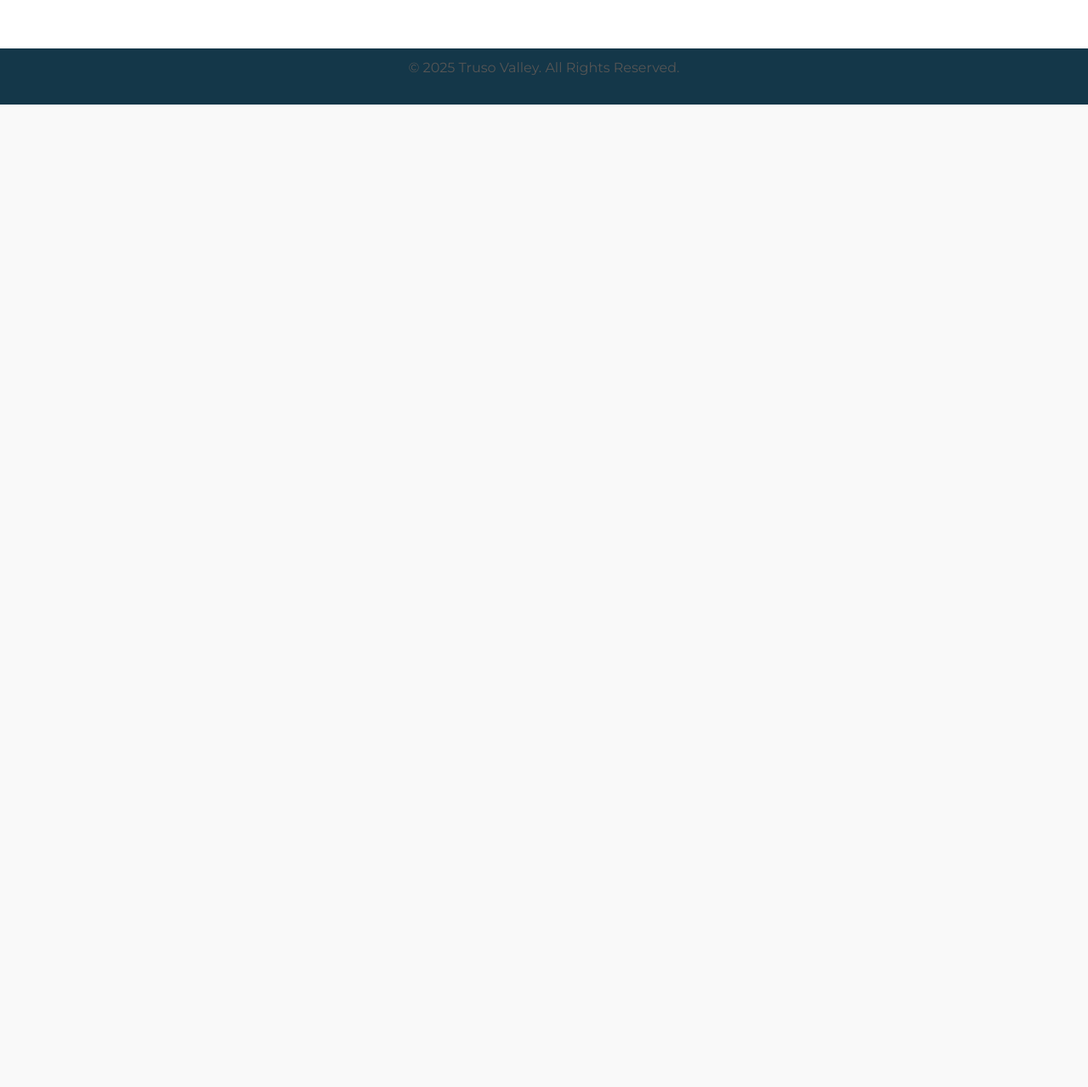
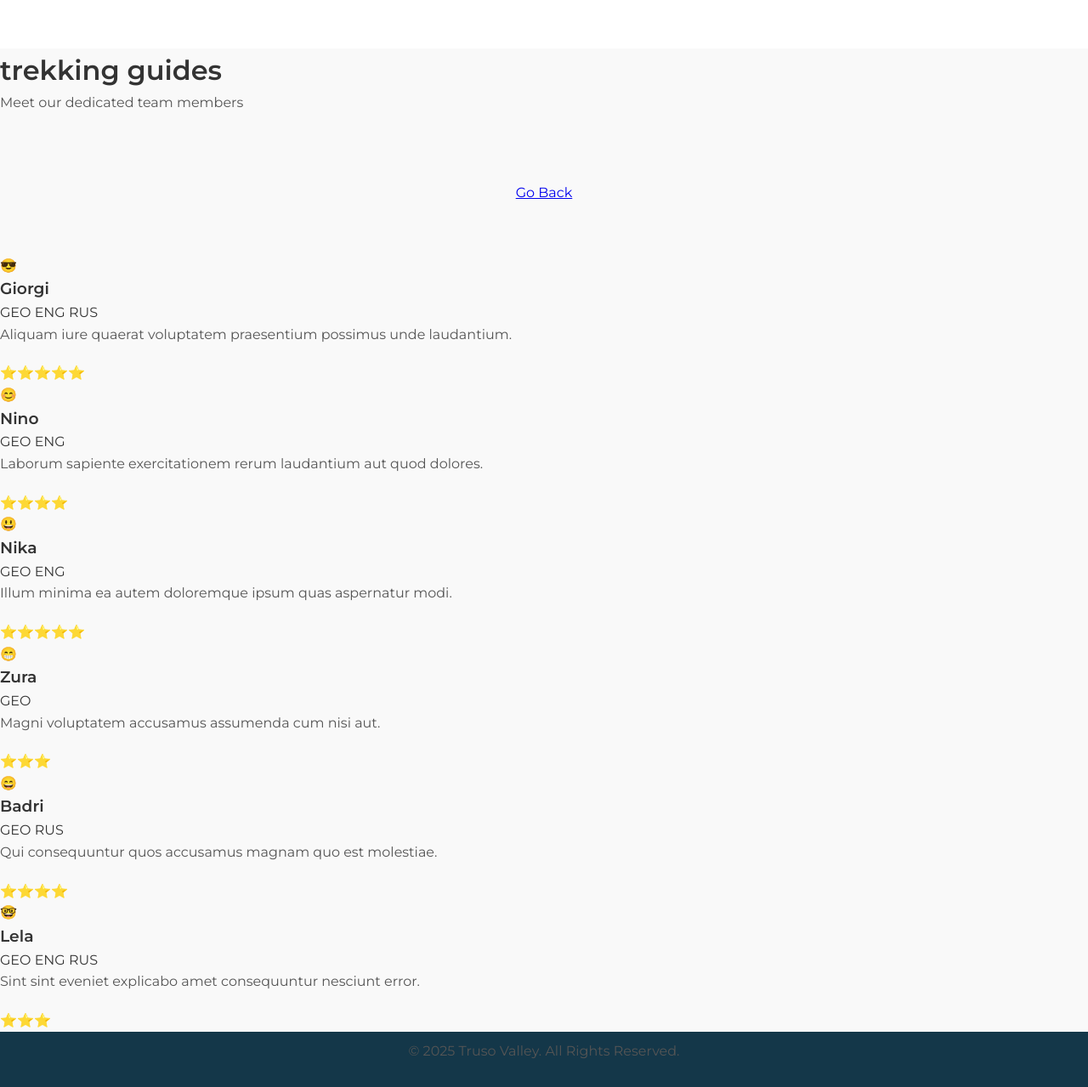
Before and after one commit to bashkura/truso, a plain HTML site: page index.html in a window 1280 px wide. Shown: the part 3223-4502 px from the top of the page at 85% size. Before the commit the page ends 3346 px from the top, so only its background shows below. Drawn offline with Linux system fonts and the light colour scheme.

Commit message:
Update index.html

```diff
--- a/index.html
+++ b/index.html
@@ -108,7 +108,7 @@
         <div class="grid-item blue-dark">
             <i class="icon">🙋🏻</i>
             <h3>Guide</h3>
-            <a href="#" class="btn">Check →</a>
+            <a href="javascript:void(0);" onclick="showPage('guide')" class="btn">Check →</a>
         </div>
     </section>
 
@@ -296,6 +296,63 @@
     </div>
 
 
+    <!--gudes section-->
+
+<div id="guide" class="guide">
+<div class="team">
+  <h1>trekking guides</h1>
+  <p>Meet our dedicated team members</p>
+  <section id="guide" >
+    <a href="javascript:void(0);" onclick="showPage('home')" class="button" z-index="100">Go Back</a>
+</section>
+  <div class="team-container">
+      <div class="team-member">
+          <div class="avatar">😎</div>
+          <h3>Giorgi</h3>
+          <span>GEO ENG RUS</span>
+          <p>Aliquam iure quaerat voluptatem praesentium possimus unde laudantium.</p>
+          <div class="stars">⭐⭐⭐⭐⭐</div>
+      </div>
+      <div class="team-member">
+          <div class="avatar">😊</div>
+          <h3>Nino</h3>
+          <span>GEO ENG</span>
+          <p>Laborum sapiente exercitationem rerum laudantium aut quod dolores.</p>
+          <div class="stars">⭐⭐⭐⭐</div>
+      </div>
+      <div class="team-member">
+          <div class="avatar">😃</div>
+          <h3>Nika</h3>
+          <span>GEO ENG</span>
+          <p>Illum minima ea autem doloremque ipsum quas aspernatur modi.</p>
+          <div class="stars">⭐⭐⭐⭐⭐</div>
+      </div>
+      <div class="team-member">
+          <div class="avatar">😁</div>
+          <h3>Zura</h3>
+          <span>GEO</span>
+          <p>Magni voluptatem accusamus assumenda cum nisi aut.</p>
+          <div class="stars">⭐⭐⭐</div>
+      </div>
+      <div class="team-member">
+          <div class="avatar">😄</div>
+          <h3>Badri</h3>
+          <span>GEO RUS</span>
+          <p>Qui consequuntur quos accusamus magnam quo est molestiae.</p>
+          <div class="stars">⭐⭐⭐⭐</div>
+      </div>
+      <div class="team-member">
+          <div class="avatar">🤓</div>
+          <h3>Lela</h3>
+          <span>GEO ENG RUS</span>
+          <p>Sint sint eveniet explicabo amet consequuntur nesciunt error.</p>
+          <div class="stars">⭐⭐⭐</div>
+      </div>
+  </div>
+</div>
+</div>
+
+
     <footer>
         <p>&copy; 2025 Truso Valley. All Rights Reserved.</p>
     </footer>
```
